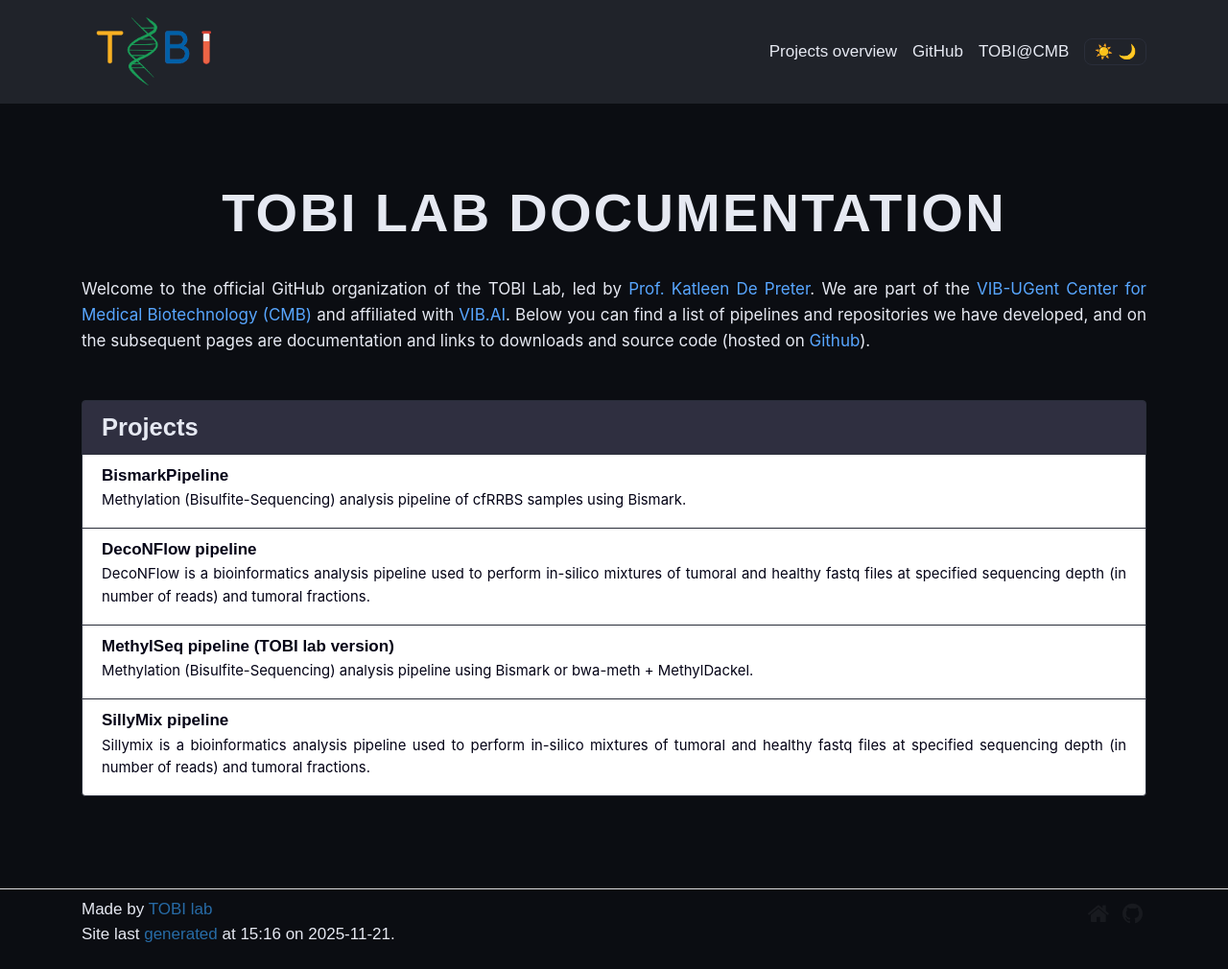
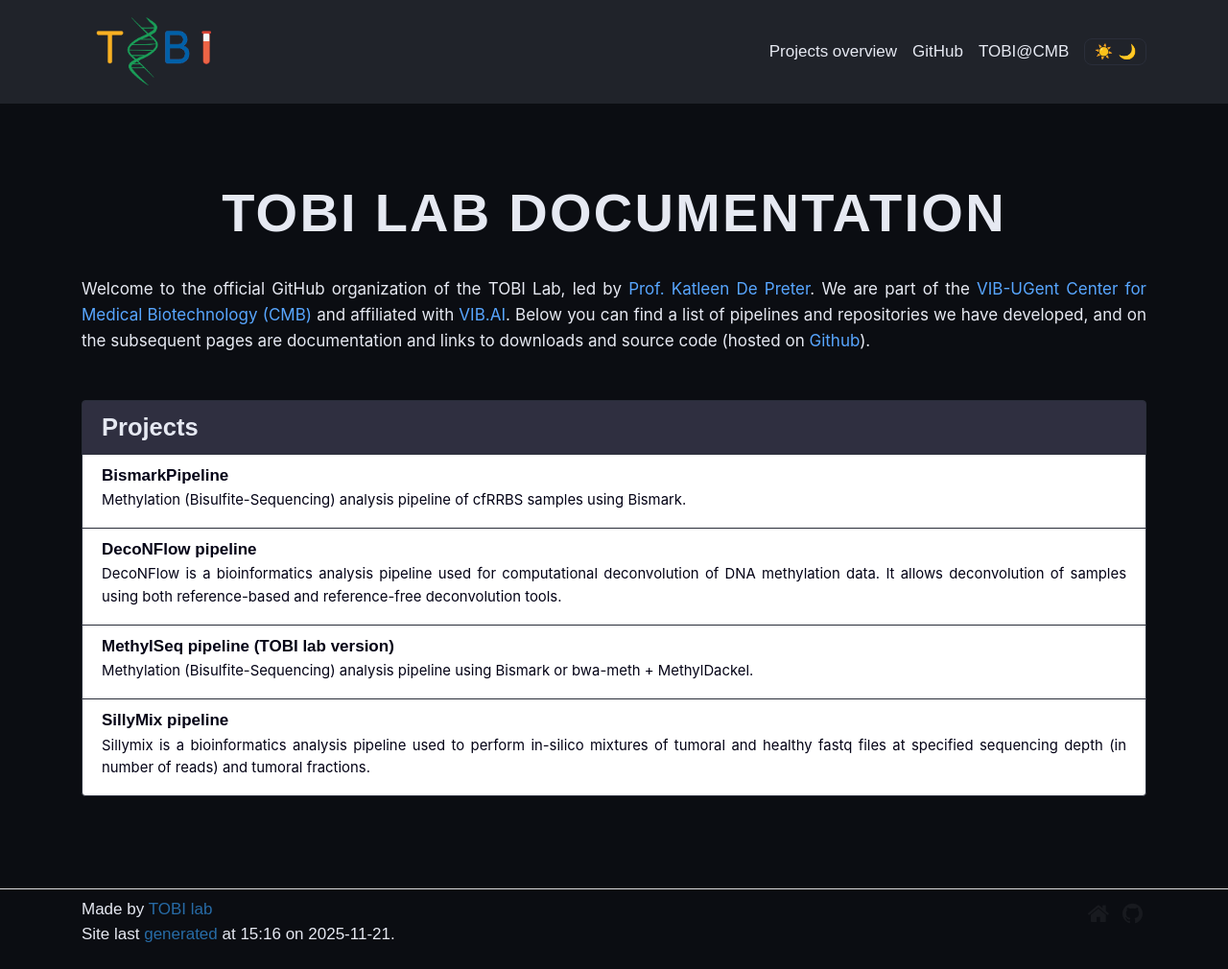
Before and after one commit to VIBTOBIlab/VIBTOBIlab.github.io, a Jekyll site: the page built from index.html, in a window 1280 px wide. Shown: the whole page at 96% size. Built offline with Jekyll 4.4.1, drawn with Linux system fonts in a browser that asks for light colours.

Commit message:
updated description

```diff
--- a/pages/DecoNFlow/DecoNFlow.md
+++ b/pages/DecoNFlow/DecoNFlow.md
@@ -2,7 +2,7 @@
 title: "DecoNFlow pipeline"
 project: "DecoNFlow"
 github_project: "https://github.com/VIBTOBIlab/DecoNFlow"
-description: "DecoNFlow is a bioinformatics analysis pipeline used to perform in-silico mixtures of tumoral and healthy fastq files at specified sequencing depth (in number of reads) and tumoral fractions."
+description: "DecoNFlow is a bioinformatics analysis pipeline used for computational deconvolution of DNA methylation data. It allows deconvolution of samples using both reference-based and reference-free deconvolution tools."
 layout: default
 tags: project_home, DecoNFlow
 permalink: /projects/DecoNFlow
```
